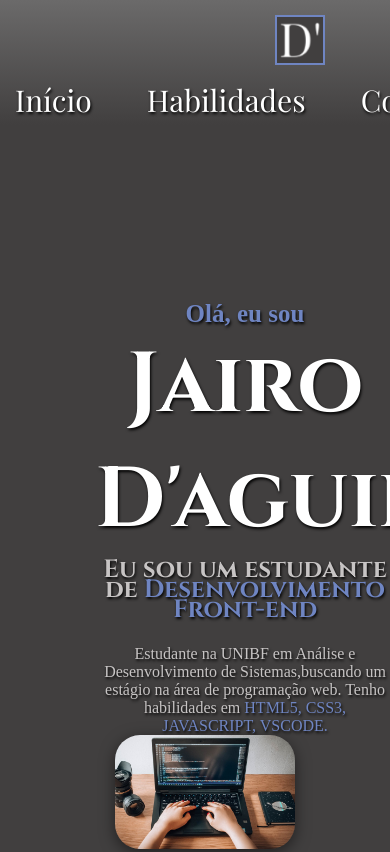
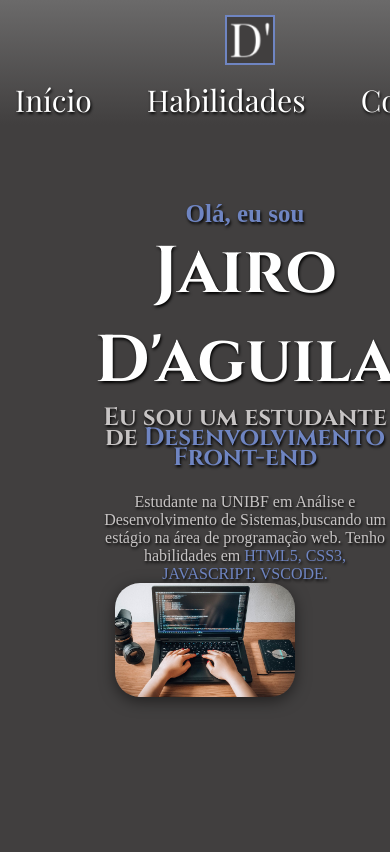
Before and after one commit to Daguilajairo/Portifolio-Jairo, a plain HTML site: page index.html in a window 390 px wide. Shown: the top 852 px of the page. Drawn offline with nearby package versions, Linux system fonts and the light colour scheme; a web font is replaced by a local one.

Commit message:
cooreção

```diff
--- a/style.css
+++ b/style.css
@@ -253,10 +253,12 @@ aside img{
     .container-logo{
         display: block;
         padding: 10px;
+        width: 500px;
     }
 
     .container-logo img{
         width: 50px;
+
     }
 
 
@@ -268,10 +270,20 @@ aside img{
     main{
         display: block;
         text-align: center;
+        padding: 200px 95px;
     }
 
     article{
         width: 50px;
     }
 
+    article h2{
+        font-size: 66px;
+    }
+
+article p{
+        padding: -20px 0px;
 }
+
+
+}
```
